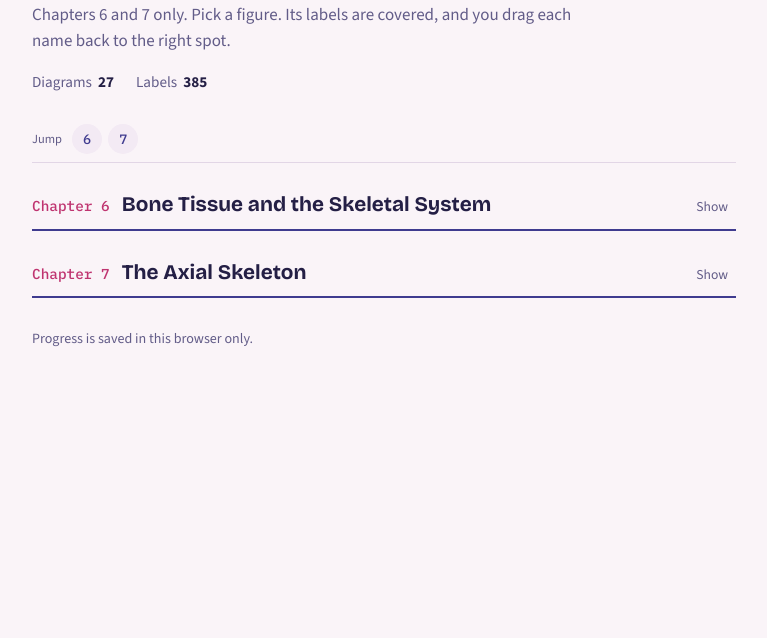
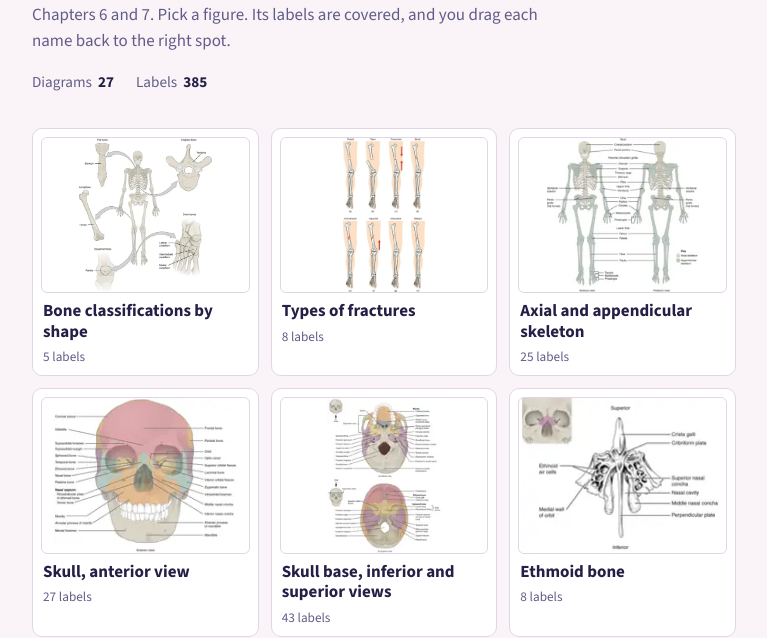
Before and after one commit to hmxxu/AnatomyDiagramsDemo, a plain HTML site: page index.html in a window 1280 px wide. Shown: the part 178-816 px from the top of the page, without its empty margins (256-1023 px from the left). Drawn offline with nearby package versions, Linux system fonts and the light colour scheme.

Commit message:
Show all diagrams in a flat grid on the front page

```diff
--- a/index.html
+++ b/index.html
@@ -2216,43 +2216,14 @@
           var h =
             navHTML("d") +
             '<header class="mast"><p class="eyebrow">OpenStax Anatomy and Physiology 2e</p><h1>Anatomy Diagrams Demo</h1>' +
-            '<p class="lede">Chapters 6 and 7 only. Pick a figure. Its labels are covered, and you drag each name back to the right spot.</p>' +
+            '<p class="lede">Chapters 6 and 7. Pick a figure. Its labels are covered, and you drag each name back to the right spot.</p>' +
             '<dl class="stats"><div><dt>Diagrams</dt><dd>' +
             nDia +
             "</dd></div><div><dt>Labels</dt><dd>" +
             nLab +
             "</dd></div></dl></header>";
-          // Chapter jump nav
-          h += '<nav class="ch-jump" aria-label="Jump to chapter"><span>Jump</span>';
-          DCH.forEach(function (ch) {
-            h += '<a href="#dch' + ch.n + '">' + ch.n + "</a>";
-          });
-          h += "</nav>";
-
-          DCH.forEach(function (ch) {
-            h +=
-              '<section class="chapter collapsed" id="dch' +
-              ch.n +
-              '"><div class="ch-head" data-act="ch-toggle" data-ch="' +
-              ch.n +
-              '"><span class="ch-num">Chapter ' +
-              ch.n +
-              "</span><h2>" +
-              esc(ch.title) +
-              '</h2><button type="button" class="ch-toggle" aria-expanded="false">Show</button></div>';
-            ch.sections.forEach(function (s) {
-              var list = DIAGRAMS.filter(function (d) {
-                return d.section === s.id;
-              });
-              h +=
-                '<div class="dsec"><span class="tag">' +
-                s.id +
-                "</span><h3>" +
-                esc(s.title) +
-                '</h3><span class="count">' +
-                list.length +
-                ' diagrams</span></div><div class="dgrid">';
-              list.forEach(function (d) {
+          h += '<div class="dgrid">';
+          DIAGRAMS.forEach(function (d) {
                 var r = store.dg[d.id],
                   meta = d.labels.length + " labels",
                   cls = "dmeta";
@@ -2284,11 +2255,8 @@
                   '">' +
                   meta +
                   "</span></button>";
-              });
-              h += "</div>";
-            });
-            h += "</section>";
           });
+          h += "</div>";
           return (
             h +
             '<div class="foot"><span>Progress is saved in this browser only.</span></div>'
```
